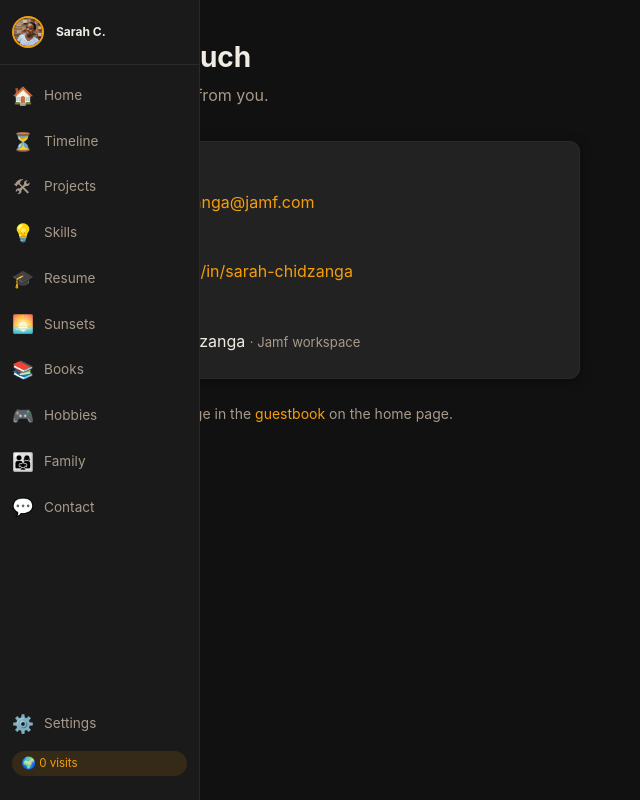
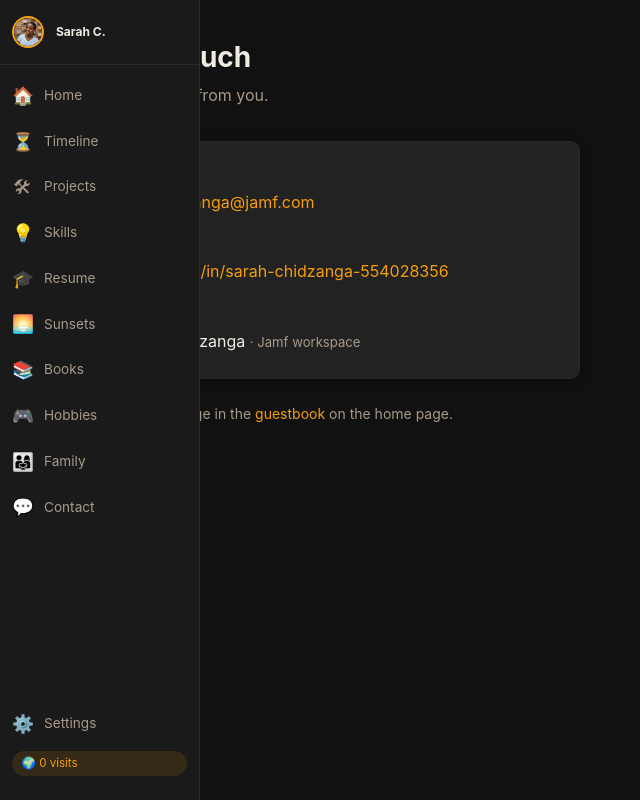
Before and after one commit to Sarah-Chidzanga/sarah-portfolio-hub, a Flask app: template templates/contact.html in a window 1280 px wide. Shown: the whole page, without its empty margins (0-640 px from the left). Run offline with Flask 3, Linux system fonts and the light colour scheme; the template is opened without the code that fills it, so the values that code supplies are empty; some libraries are stand-ins or nearby versions.

Commit message:
fix: update LinkedIn URL to full profile ID

```diff
--- a/routes/api.py
+++ b/routes/api.py
@@ -64,7 +64,7 @@ def about():
         'currently_learning': ['AWS Solutions Architecture', 'Terraform', 'TypeScript'],
         'links': {
             'portfolio': 'https://sarahchidzanga.com',
-            'linkedin': 'https://linkedin.com/in/sarah-chidzanga',
+            'linkedin': 'https://www.linkedin.com/in/sarah-chidzanga-554028356/',
             'email': 'sarah.chidzanga@jamf.com',
         },
     })
--- a/templates/contact.html
+++ b/templates/contact.html
@@ -13,7 +13,7 @@
     </div>
     <div>
       <div style="font-size:0.78rem; color:var(--text-secondary); margin-bottom:0.25rem; text-transform:uppercase; letter-spacing:0.05em;">LinkedIn</div>
-      <a href="https://linkedin.com/in/sarah-chidzanga" target="_blank" rel="noopener">linkedin.com/in/sarah-chidzanga</a>
+      <a href="https://www.linkedin.com/in/sarah-chidzanga-554028356/" target="_blank" rel="noopener">linkedin.com/in/sarah-chidzanga-554028356</a>
     </div>
     <div>
       <div style="font-size:0.78rem; color:var(--text-secondary); margin-bottom:0.25rem; text-transform:uppercase; letter-spacing:0.05em;">Slack</div>
```
